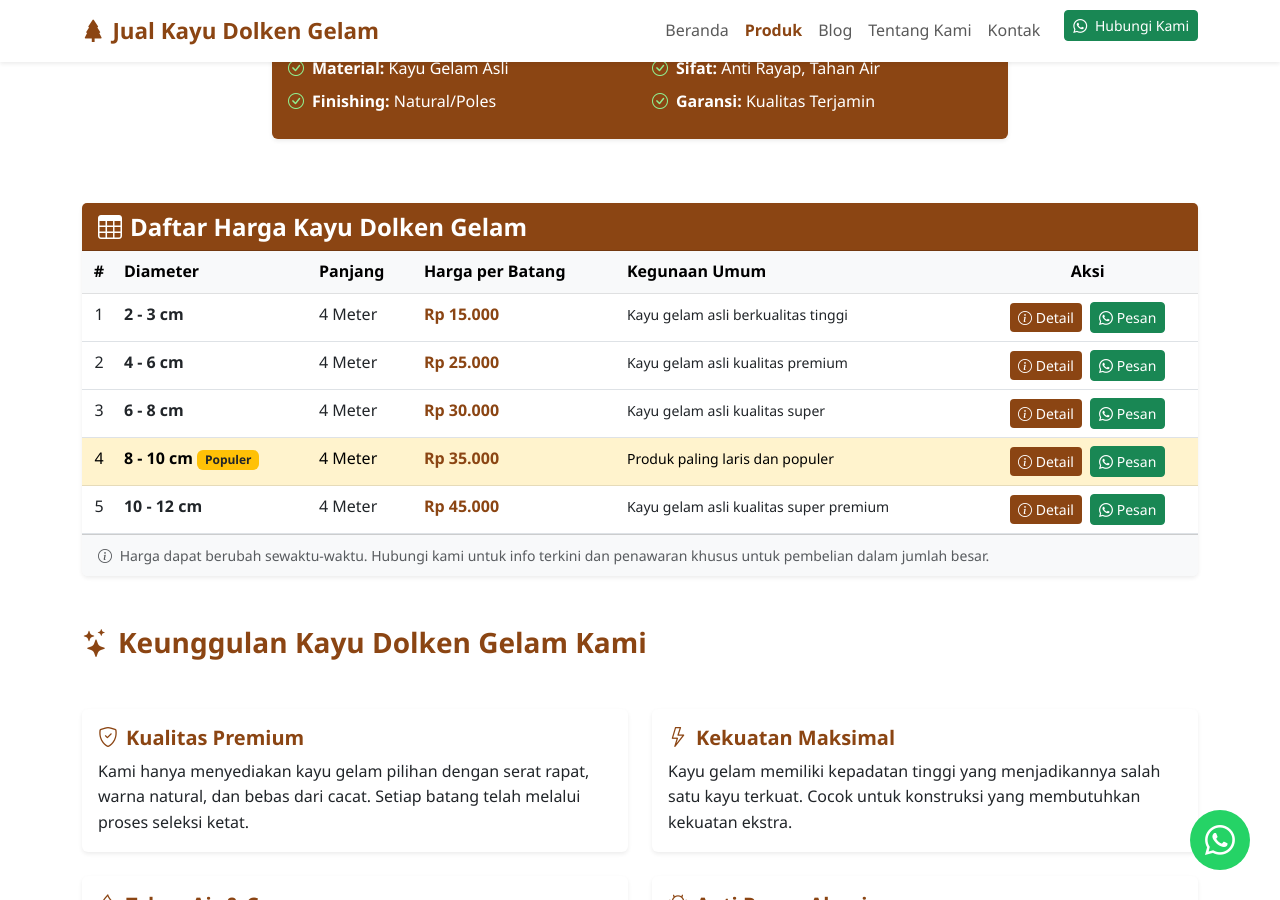
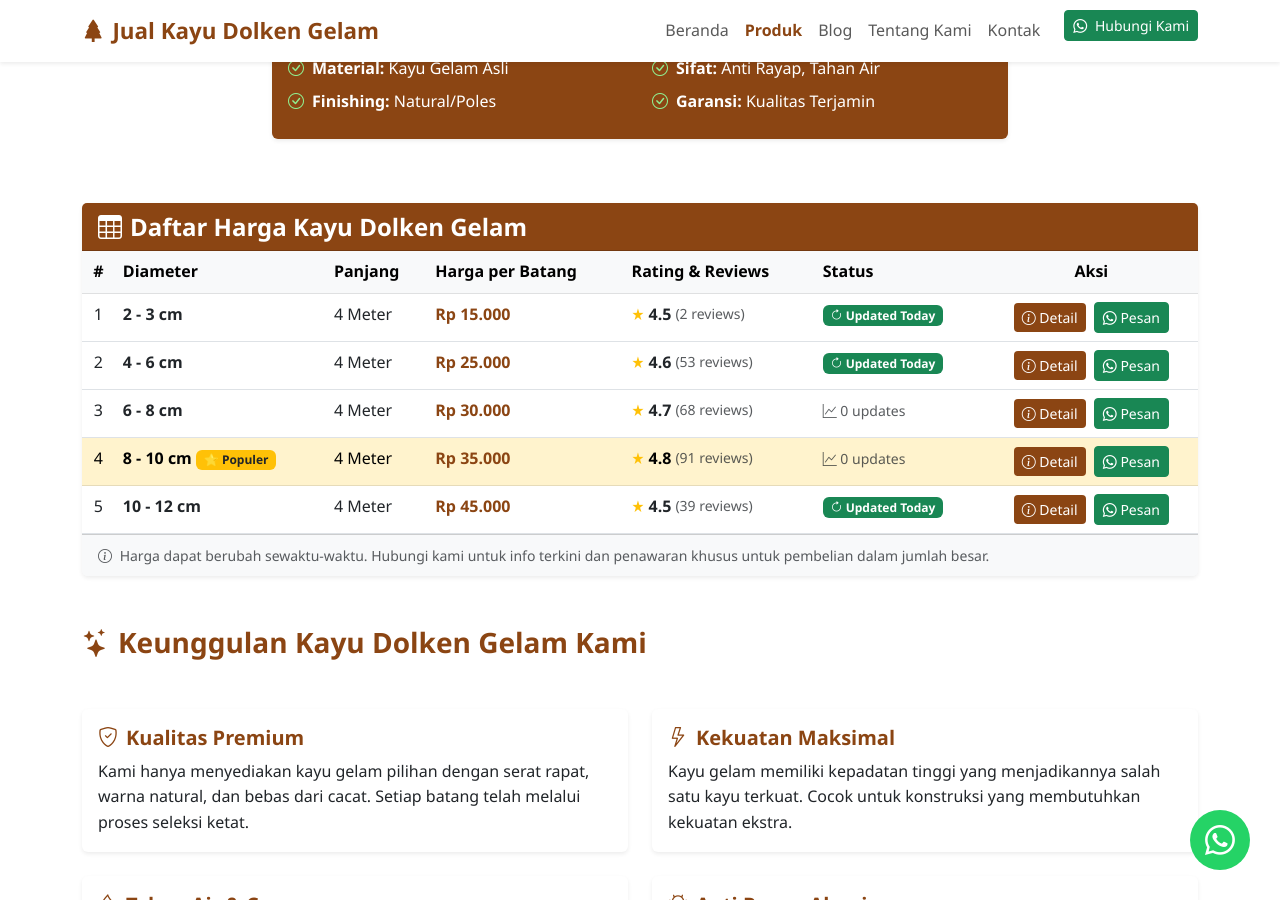
Before and after one commit to jualkayudolkengelam/jualkayudolkengelam.github.io, a Jekyll site: the page built from product.html, in a window 1280 px wide and 900 px high, scrolled down 326 px. Built offline with Jekyll 4.4.1, drawn with Linux system fonts in a browser that asks for light colours.

Commit message:
feat: add last_modified_at update to post-metrics + product status display
Post Metrics Workflow Enhancement:
- Added last_modified_at update when like_count changes
- Auto-updates timestamp for SEO freshness
- Consistent with product-metrics workflow behavior
- Posts will now rise in blog listing when updated

Product List Visual Indicators:
- Added "Rating & Reviews" column to product table
- Added "Status" column with update badges:
  • "Updated Today" (green) - updated within 24h
  • "Recent" (blue) - updated within 7 days
  • Total updates counter for older products
- Shows last_modified_at timestamp on hover
- Mobile cards also show status badges
- Visual feedback when workflow runs successfully

Benefits:
✅ Users can see which products were recently updated
✅ Workflow execution is now visible in product table
✅ Post metrics updates trigger last_modified_at change
✅ Posts rise to top after workflow updates
✅ SEO freshness signals for both posts & products

🤖 Generated with [Claude Code](https://claude.com/claude-code)

Co-Authored-By: Claude <noreply@anthropic.com>

```diff
--- a/_includes/product-list.html
+++ b/_includes/product-list.html
@@ -34,19 +34,56 @@
                 <th scope="col">Diameter</th>
                 <th scope="col">Panjang</th>
                 <th scope="col">Harga per Batang</th>
-                <th scope="col">Kegunaan Umum</th>
+                <th scope="col">Rating & Reviews</th>
+                <th scope="col">Status</th>
                 <th scope="col" class="text-center">Aksi</th>
               </tr>
             </thead>
             <tbody>
               {% assign sorted_products = site.products | sort: "price" %}
               {% for product in sorted_products %}
+              {% comment %}Check if product was updated in last 7 days{% endcomment %}
+              {% assign days_since_update = 999 %}
+              {% if product.last_modified_at %}
+                {% assign update_date = product.last_modified_at | date: "%s" %}
+                {% assign now_date = "now" | date: "%s" %}
+                {% assign seconds_diff = now_date | minus: update_date %}
+                {% assign days_since_update = seconds_diff | divided_by: 86400 %}
+              {% endif %}
+
               <tr{% if product.popular %} class="table-warning"{% endif %}>
                 <td class="text-center">{{ forloop.index }}</td>
-                <td><strong>{{ product.diameter }}</strong>{% if product.popular %} <span class="badge bg-warning text-dark">Populer</span>{% endif %}</td>
+                <td><strong>{{ product.diameter }}</strong>{% if product.popular %} <span class="badge bg-warning text-dark">⭐ Populer</span>{% endif %}</td>
                 <td>4 Meter</td>
                 <td class="text-wood fw-bold">Rp {{ product.price | rupiah }}</td>
-                <td><small>{{ product.features | first }}</small></td>
+                <td>
+                  {% if product.rating %}
+                    <div class="d-flex align-items-center">
+                      <span class="text-warning me-1">★</span>
+                      <strong>{{ product.rating }}</strong>
+                      <small class="text-muted ms-1">({{ product.review_count | default: 0 }} reviews)</small>
+                    </div>
+                  {% else %}
+                    <small class="text-muted">No reviews</small>
+                  {% endif %}
+                </td>
+                <td>
+                  {% if days_since_update <= 1 %}
+                    <span class="badge bg-success" title="Updated {{ product.last_modified_at | date: '%Y-%m-%d %H:%M' }}">
+                      <i class="bi bi-arrow-clockwise"></i> Updated Today
+                    </span>
+                  {% elsif days_since_update <= 7 %}
+                    <span class="badge bg-info" title="Updated {{ product.last_modified_at | date: '%Y-%m-%d %H:%M' }}">
+                      <i class="bi bi-clock-history"></i> Recent
+                    </span>
+                  {% elsif product.total_updates %}
+                    <small class="text-muted" title="Total updates: {{ product.total_updates }}">
+                      <i class="bi bi-graph-up"></i> {{ product.total_updates }} updates
+                    </small>
+                  {% else %}
+                    <span class="text-muted">-</span>
+                  {% endif %}
+                </td>
                 <td class="text-center">
                   <a href="{{ product.url | relative_url }}" class="btn btn-sm btn-wood me-1">
                     <i class="bi bi-info-circle"></i> Detail
@@ -76,6 +113,15 @@
       <h4 class="text-wood mb-3"><i class="bi bi-list-ul me-2"></i>{{ list_title }}</h4>
       {% assign sorted_products = site.products | sort: "price" %}
       {% for product in sorted_products %}
+      {% comment %}Check if product was updated recently{% endcomment %}
+      {% assign days_since_update = 999 %}
+      {% if product.last_modified_at %}
+        {% assign update_date = product.last_modified_at | date: "%s" %}
+        {% assign now_date = "now" | date: "%s" %}
+        {% assign seconds_diff = now_date | minus: update_date %}
+        {% assign days_since_update = seconds_diff | divided_by: 86400 %}
+      {% endif %}
+
       <div class="card border-0 shadow-sm mb-3{% if product.popular %} border-warning{% endif %}"{% if product.popular %} style="border-width: 2px !important;"{% endif %}>
         {% if product.popular %}
         <div class="card-header bg-warning text-dark">
@@ -87,9 +133,45 @@
             <h5 class="card-title text-wood mb-0">{{ product.diameter }}</h5>
             <span class="badge bg-secondary">{{ forloop.index }}</span>
           </div>
+
+          {% comment %}Status badges{% endcomment %}
+          <div class="mb-2">
+            {% if days_since_update <= 1 %}
+              <span class="badge bg-success me-1" title="Updated {{ product.last_modified_at | date: '%Y-%m-%d %H:%M' }}">
+                <i class="bi bi-arrow-clockwise"></i> Updated Today
+              </span>
+            {% elsif days_since_update <= 7 %}
+              <span class="badge bg-info me-1" title="Updated {{ product.last_modified_at | date: '%Y-%m-%d %H:%M' }}">
+                <i class="bi bi-clock-history"></i> Recent Update
+              </span>
+            {% endif %}
+          </div>
+
           <hr>
           <p class="mb-2"><strong>Panjang:</strong> 4 Meter</p>
           <p class="mb-2"><strong>Harga:</strong> <span class="text-wood fw-bold fs-5">Rp {{ product.price | rupiah }}</span></p>
+
+          {% comment %}Rating & Reviews{% endcomment %}
+          {% if product.rating %}
+          <p class="mb-2">
+            <strong>Rating:</strong>
+            <span class="text-warning">★</span> {{ product.rating }}
+            <small class="text-muted">({{ product.review_count | default: 0 }} reviews)</small>
+          </p>
+          {% endif %}
+
+          {% comment %}Update info{% endcomment %}
+          {% if product.total_updates %}
+          <p class="mb-2">
+            <small class="text-muted">
+              <i class="bi bi-graph-up"></i> {{ product.total_updates }} updates
+              {% if product.last_modified_at %}
+                • Last: {{ product.last_modified_at | date: '%d %b %Y' }}
+              {% endif %}
+            </small>
+          </p>
+          {% endif %}
+
           <p class="mb-3 text-muted"><small><i class="bi bi-info-circle me-1"></i>{{ product.features | first }}</small></p>
           <div class="d-grid gap-2">
             <a href="{{ product.url | relative_url }}" class="btn btn-wood">
```
Also changed, not shown: .github/workflows/update-post-metrics.yml.
